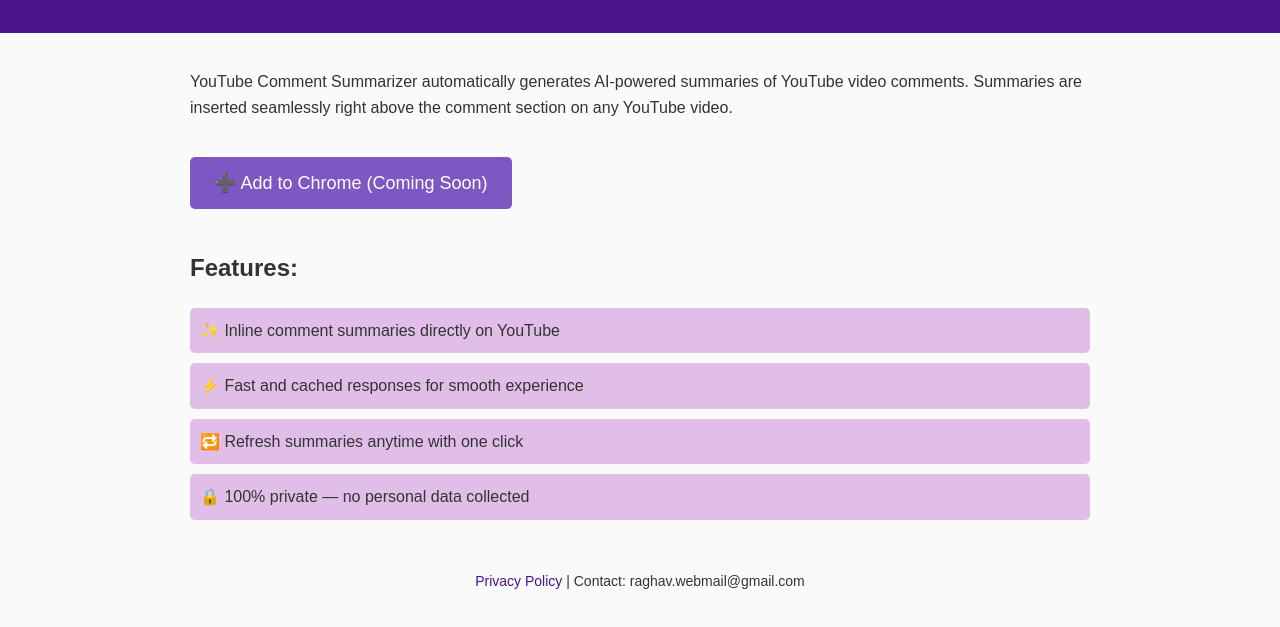
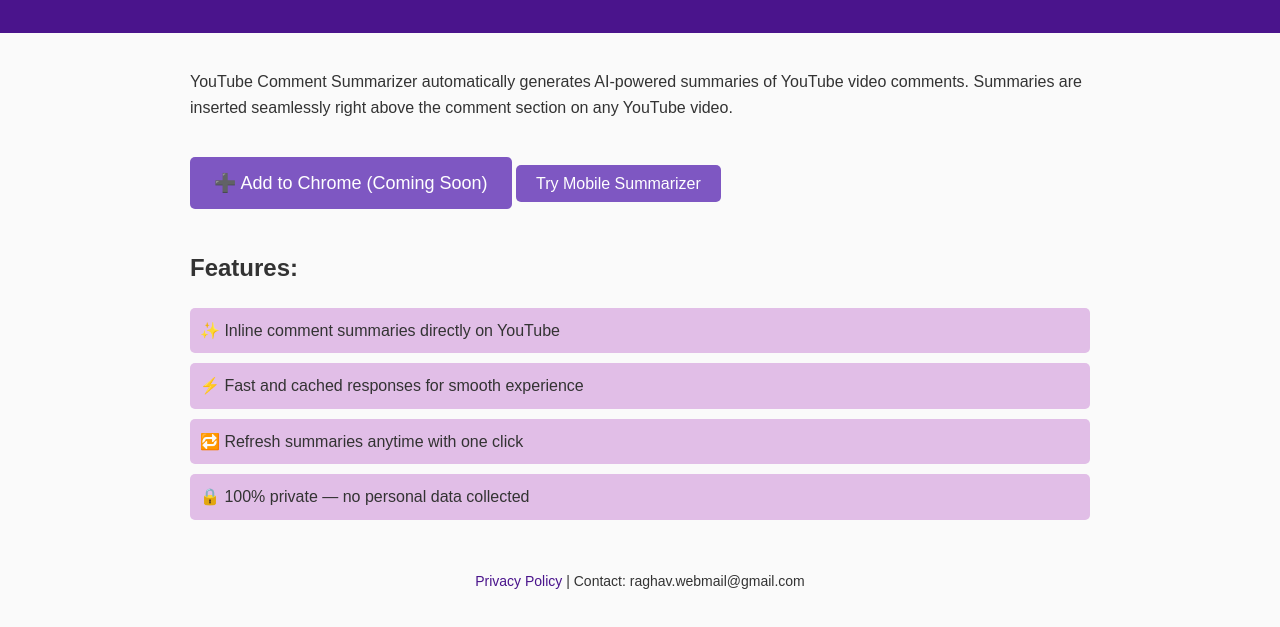
Before and after one commit to raaga500/yt-comment-summarizer-site, a plain HTML site: page index.html in a window 1280 px wide. Shown: the part 109-736 px from the top of the page. Drawn offline with Linux system fonts and the light colour scheme.

Commit message:
Update index.html

```diff
--- a/index.html
+++ b/index.html
@@ -77,6 +77,8 @@
     </p>
 
     <a href="#" class="cta-button">➕ Add to Chrome (Coming Soon)</a>
+    <a href="mobile.html" style="padding: 10px 20px; background: #7e57c2; color: white; text-decoration: none; border-radius: 5px;">Try Mobile Summarizer</a>
+
 
     <section class="features">
       <h2>Features:</h2>
```
